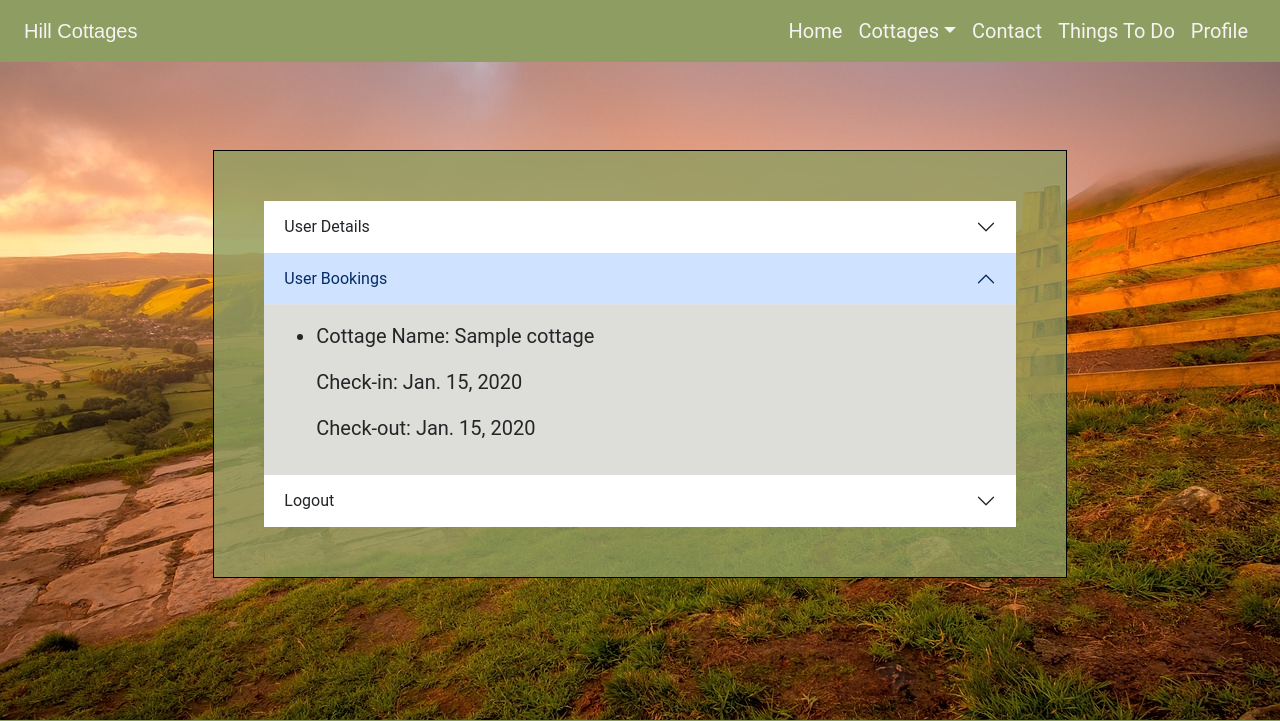
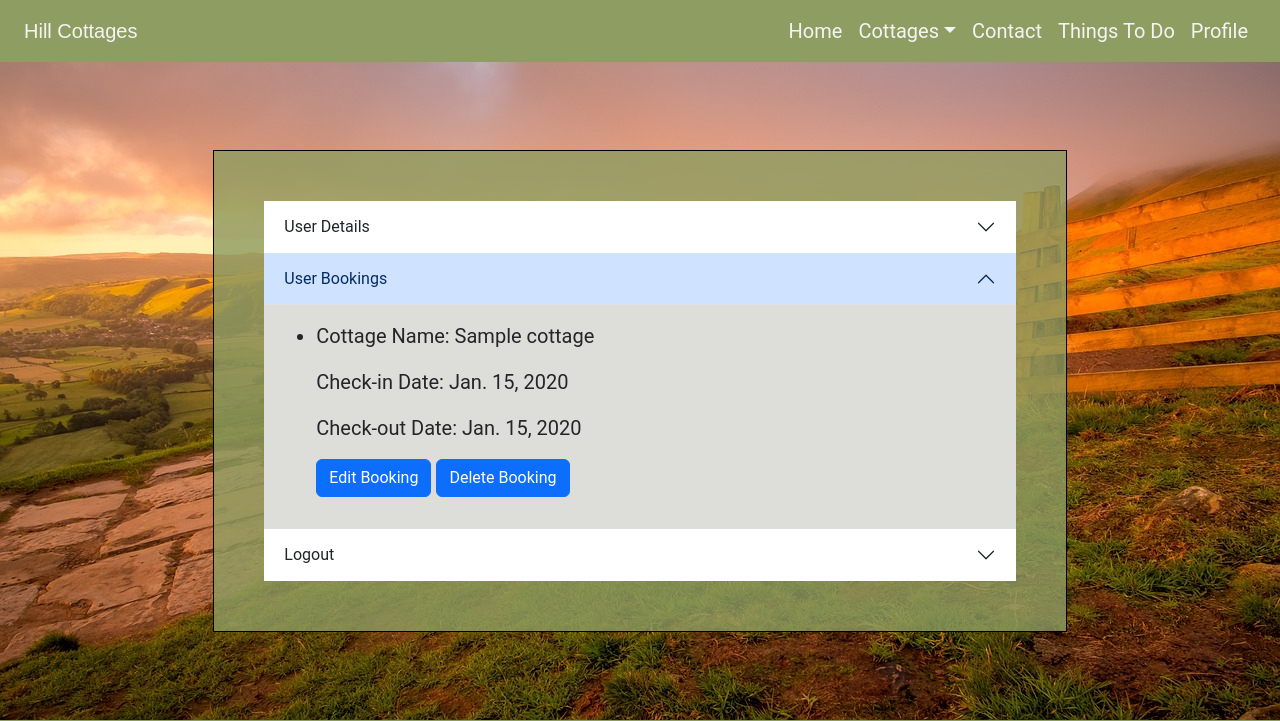
Before and after one commit to donald-macritchie/holiday-cottages, a Django app: page /profile/ in a window 1280 px wide, after a click on "User Bookings". Shown: the top 721 px of the page. Run offline with Django 3.2, Linux system fonts and the light colour scheme; a user stored in the database is signed in; tables that the repository leaves empty hold one stand-in row (values such as "Sample post"); some libraries are stand-ins or nearby versions; some web fonts are replaced.

Commit message:
create edit and delete booking views and corrosponding views and urls and test

```diff
--- a/hill/urls.py
+++ b/hill/urls.py
@@ -10,5 +10,10 @@ urlpatterns = [
     path('things_to_do/', views.things_to_do, name='things_to_do'),
     path('booking/', views.booking, name='book_cottage'),
     path('profile/', views.user_profile, name='user_profile'),
+    path('edit_booking/<int:booking_id>', views.edit_booking, name='edit_booking'),
+    path('delete_booking/<int:booking_id>/',
+         views.delete_booking, name='delete_booking'),
+
+
 
 ]
--- a/hill/views.py
+++ b/hill/views.py
@@ -176,6 +176,70 @@ def user_profile(request):
     return render(request, 'profile.html', context)
 
 
+# Edit booking
+
+@login_required
+def edit_booking(request, booking_id):
+    booking = get_object_or_404(Booking, id=booking_id, user=request.user)
+
+    if request.method == 'POST':
+        # Create a copy of the request.POST
+        request_POST = request.POST.copy()
+
+        # Parse the date strings into datetime objects
+        request_POST['check_in_date'] = datetime.strptime(
+            request.POST['check_in_date'], '%Y-%m-%d')
+        request_POST['check_out_date'] = datetime.strptime(
+            request.POST['check_out_date'], '%Y-%m-%d')
+
+        # Create a BookingForm instance without an existing instance
+        form = BookingForm(request_POST, instance=booking)
+
+        # Check if any errors exist in the form
+        if form.is_valid():
+            check_in_date = form.cleaned_data['check_in_date']
+            check_out_date = form.cleaned_data['check_out_date']
+
+            today = date.today()
+            max_booking_date = today + \
+                timedelta(days=180)  # 6 months in advance
+
+            if today <= check_in_date < check_out_date <= max_booking_date:
+                cottage_id = booking.cottage.id
+                cottage = Cottage.objects.get(id=cottage_id)
+
+                # Check if the selected dates are available for this cottage
+                if not Booking.objects.filter(cottage=cottage, check_in_date__lt=check_out_date, check_out_date__gt=check_in_date).exists():
+                    booking = form.save(commit=False)
+                    booking.user = request.user
+                    # booking.cottage = cottage
+                    booking.save()
+                    messages.success(request, "Booking Saved!")
+                    return redirect('user_profile')
+                else:
+                    messages.error(
+                        request, "The selected dates are not available for this cottage.")
+            else:
+                messages.error(request, "Invalid booking dates.")
+    else:
+        form = BookingForm(instance=booking)
+        cottage_id = booking.cottage.id
+        cottage = Cottage.objects.get(id=cottage_id)
+
+    return render(request, 'edit_booking.html', {'form': form, 'booking': booking})
+
+
+# Delete Booking
+@login_required
+def delete_booking(request, booking_id):
+    booking = get_object_or_404(Booking, id=booking_id, user=request.user)
+
+    if request.method == 'POST':
+        # Delete the booking
+        booking.delete()
+        return redirect('user_profile')
+
+    return render(request, 'delete_booking.html', {'booking': booking})
 
 
 # Host Details
--- a/static/css/style.css
+++ b/static/css/style.css
@@ -855,3 +855,8 @@ footer {
     margin: 75px;
     font-size: 0.8em;
     }
+
+.modal_img{
+    height: auto;
+    object-fit: contain;
+}
--- a/templates/homestead_cottage.html
+++ b/templates/homestead_cottage.html
@@ -46,7 +46,7 @@
                     <div class="carousel-inner">
                         {% for image in images %}
                             <div class="carousel-item {% if forloop.first %}active{% endif %}">
-                                <img src="{{ image.image.url }}" class="d-block w-100" alt="{{ image.title }}">
+                                <img class="modal_img" src="{{ image.image.url }}" class="d-block w-100" alt="{{ image.title }}">
                             </div>
                         {% endfor %}
                     </div>
--- a/templates/profile.html
+++ b/templates/profile.html
@@ -28,27 +28,33 @@
                 <!-- User Bookings Section -->
                 <div class="profile-item">
                     <h2 class="accordion-header" id="userBookingsHeading">
-                        <button class="accordion-button" type="button" data-bs-toggle="collapse"
-                            data-bs-target="#userBookingsCollapse" aria-expanded="false"
-                            aria-controls="userBookingsCollapse">
+                        <button class="accordion-button" type="button" data-bs-toggle="collapse" data-bs-target="#userBookingsCollapse"
+                            aria-expanded="false" aria-controls="userBookingsCollapse">
                             User Bookings
                         </button>
                     </h2>
-                    <div id="userBookingsCollapse" class="accordion-collapse collapse"
-                        aria-labelledby="userBookingsHeading" data-bs-parent="#profileAccordion">
+                    <div id="userBookingsCollapse" class="accordion-collapse collapse" aria-labelledby="userBookingsHeading"
+                        data-bs-parent="#profileAccordion">
                         <div class="accordion-body">
                             <ul>
                                 {% for booking in user_bookings %}
                                 <li>
                                     <p>Cottage Name: {{ booking.cottage.name }}</p>
-                                    <p>Check-in: {{ booking.check_in_date }}</p>
-                                    <p>Check-out: {{ booking.check_out_date }}</p>
+                                    <p>Check-in Date: {{ booking.check_in_date }}</p>
+                                    <p>Check-out Date: {{ booking.check_out_date }}</p>
+
+                                    <a class="btn btn-primary" href="{% url 'edit_booking' booking.id %}">Edit Booking</a>
+                                    <a class="btn btn-primary" href="{% url 'delete_booking' booking.id %}">Delete Booking</a>
+
+
                                 </li>
+
                                 {% endfor %}
                             </ul>
                         </div>
                     </div>
                 </div>
+
                 <!-- Logout Section -->
                 <div class="profile-item">
                     <h2 class="accordion-header" id="logoutHeading">
```
Also changed, not shown: templates/delete_booking.html (added, +12 -0 lines), templates/edit_booking.html (added, +13 -0 lines).
